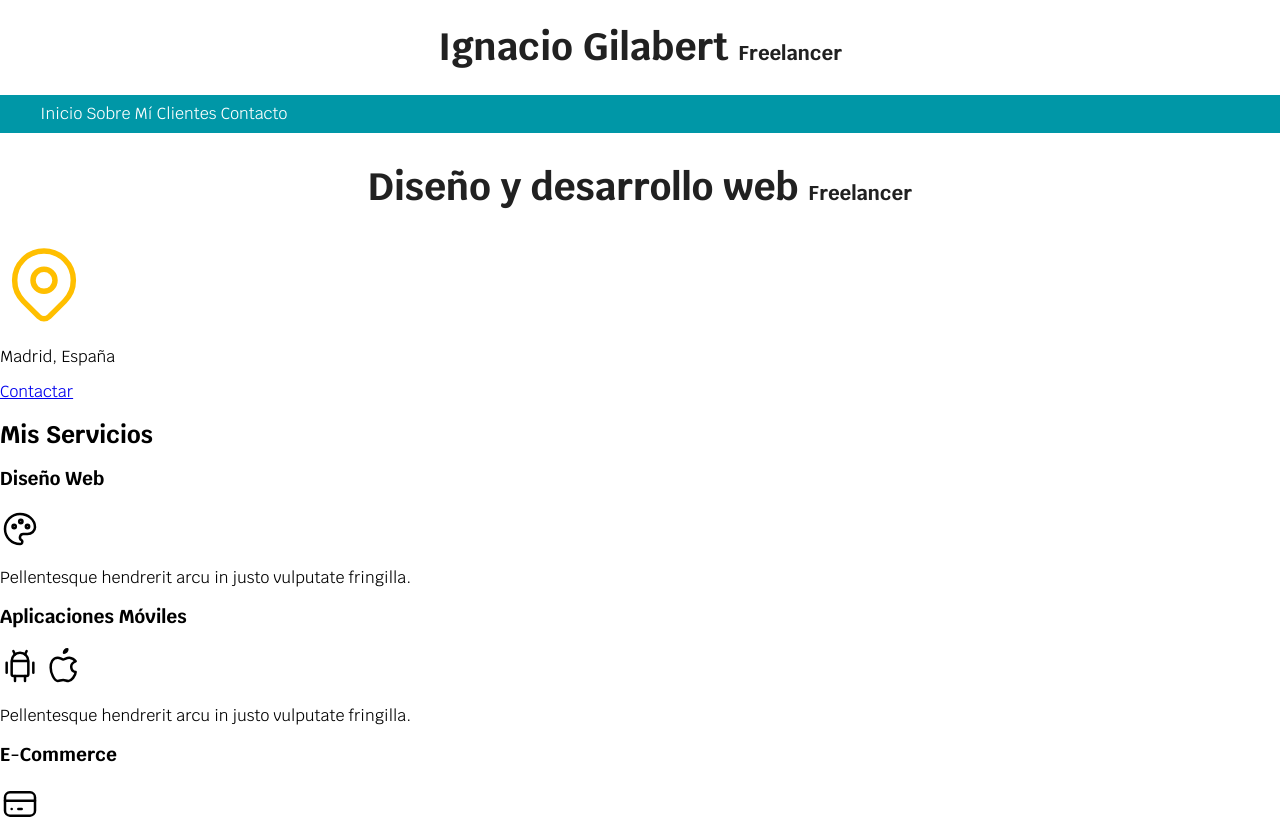
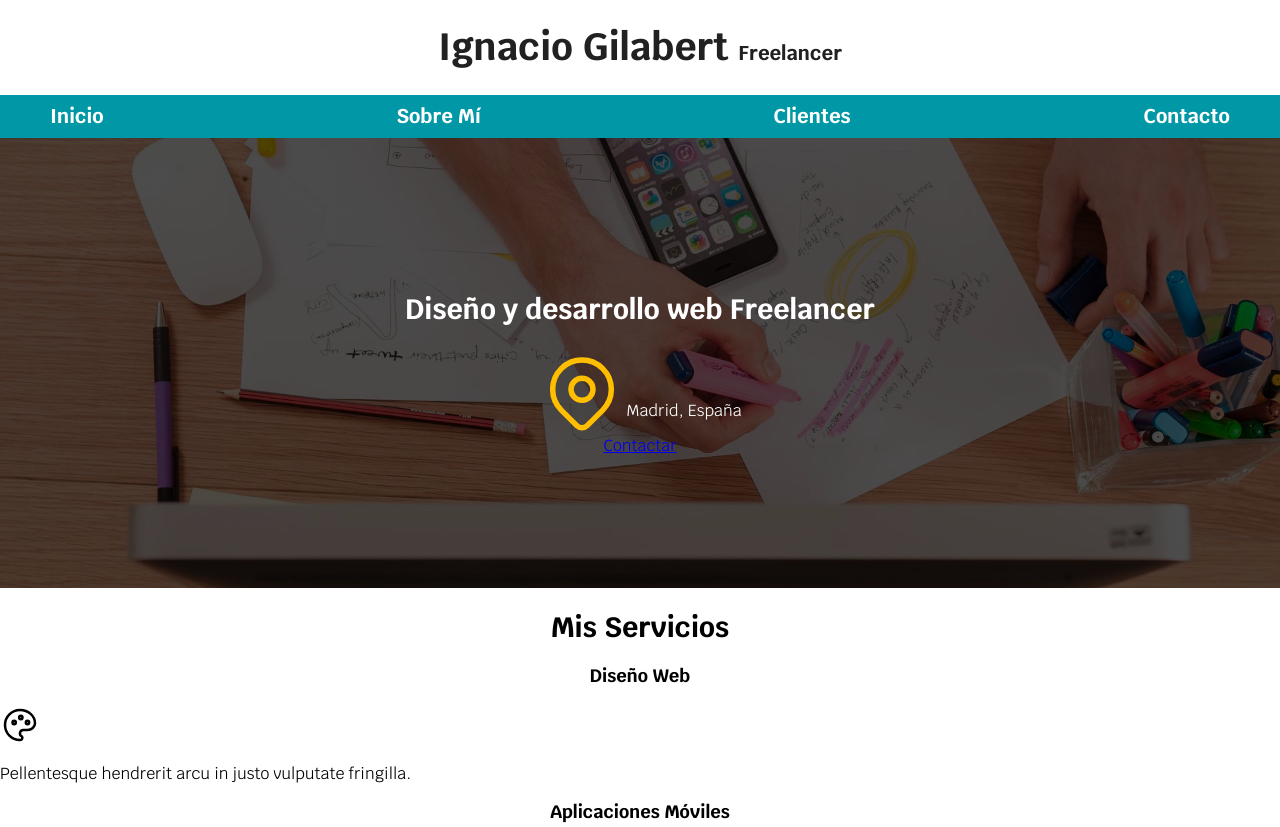
Before and after one commit to Igibier91/Web-Development, a plain HTML site: page freelancer-inicio/index.html in a window 1280 px wide. Shown: the top 827 px of the page. Drawn offline with Linux system fonts and the light colour scheme.

Commit message:
ubicacion

```diff
--- a/freelancer-inicio/css/style.css
+++ b/freelancer-inicio/css/style.css
@@ -10,6 +10,11 @@
 
 html {
 font-size: 62.5%;
+box-sizing: border-box;
+}
+
+*, *:before, *:after {
+    box-sizing: inherit;
 }
 
 body{
@@ -17,6 +22,23 @@ body{
     font-family: "Krub", sans-serif;
 }
 
+h1 {
+font-size: 3.8rem;
+}
+
+h2 {
+font-size: 2.8rem;
+
+}
+
+h3 {
+    font-size: 1.8rem;
+
+}
+
+h1, h2, h3 {
+    text-align: center;
+}
 
 .titulo {
     text-align: center;
@@ -31,7 +53,7 @@ font-size: 2rem;
 }
 
 .contenedor {
-    width: 120rem;
+    max-width: 120rem;
  /*
  margin-top: 0rem;
  margin-right: auto;
@@ -46,10 +68,76 @@ font-size: 2rem;
 }
 
 .navegacion-principal {
+    display: flex;
+    flex-direction: column;
+}
+
+@media (min-width: 480px) {
+
+}
+
+@media (min-width: 768px) {
+    .navegacion-principal {
+    flex-direction: row;
+    justify-content: space-between;
+
+    }
+}
+
+@media (min-width: 1140px) {
+
+}
+
+@media (min-width: 1400px) {
+
+}
+
+
+.navegacion-principal a {
+    display: block;
+    text-align: center;
+    color: var(--blanco);
+    text-decoration: none;
+    font-size: 2rem;
+    font-weight: bold;
     padding: 1rem;
 }
 
-.navegacion-principal a {
+/* hover es una pseudo clase, se dispara cuando ponemos el mouse encima*/
+
+.navegacion-principal a:hover {
+    background-color: var(--primario);
+    color: var(--oscuro)
+}
+
+.hero {
+    background-image: url(../img/hero.jpg);
+    background-repeat: no-repeat;
+    background-size: cover;
+    height: 450px;
+    position: relative;
+}
+
+.contenido-hero {
+    position: absolute;
+    background-color: rgba(0, 0, 0, .7); /** Anterior **/
+    background-color: rgb( 0 0 0 / 70%);
+    width: 100%;
+    height: 100%;
+
+    display: flex;
+    flex-direction: column;
+    align-items: center;
+    justify-content: center;
+}
+
+.contenido-hero h2,
+.contenido-hero p {
     color: var(--blanco);
-    text-decoration: none;
+
 }
+
+.ubicacion {
+    display: flex;
+    align-items: flex-end;
+}
--- a/freelancer-inicio/index.html
+++ b/freelancer-inicio/index.html
@@ -31,24 +31,28 @@
         </nav>
     </div>
 
-    <section>
-        <h2 class="titulo">Diseño y desarrollo web
+    <section class="hero">
+        <div class="contenido-hero">
+            <h2>Diseño y desarrollo web
                 <span>
                     Freelancer
                 </span>
             </h2>
 
-        <svg xmlns="http://www.w3.org/2000/svg" class="icon icon-tabler icon-tabler-map-pin" width="88" height="88"
-            viewBox="0 0 24 24" stroke-width="1.5" stroke="#ffbf00" fill="none" stroke-linecap="round"
-            stroke-linejoin="round">
+
+            <div class="ubicacion">
+                <svg xmlns="http://www.w3.org/2000/svg" class="icon icon-tabler icon-tabler-map-pin" width="88"
+                    height="88" viewBox="0 0 24 24" stroke-width="1.5" stroke="#ffbf00" fill="none"
+                    stroke-linecap="round" stroke-linejoin="round">
                     <path stroke="none" d="M0 0h24v24H0z" fill="none" />
                     <path d="M9 11a3 3 0 1 0 6 0a3 3 0 0 0 -6 0" />
                     <path d="M17.657 16.657l-4.243 4.243a2 2 0 0 1 -2.827 0l-4.244 -4.243a8 8 0 1 1 11.314 0z" />
                 </svg>
 
                 <p>Madrid, España</p>
-
+            </div>
             <a href="#">Contactar</a>
+        </div>
     </section>
 
 
```
Lines whose indentation alone changed are shown as unchanged.
